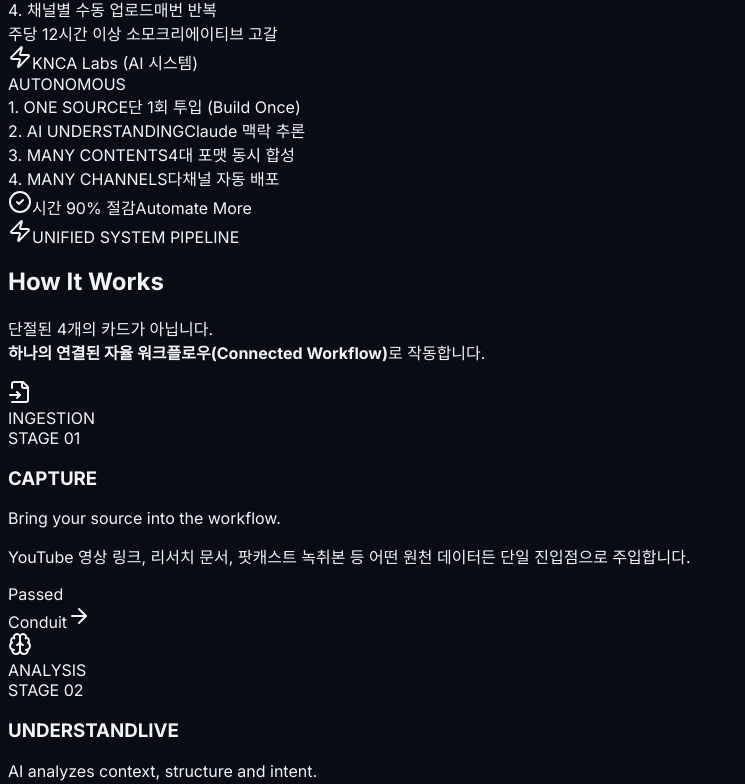
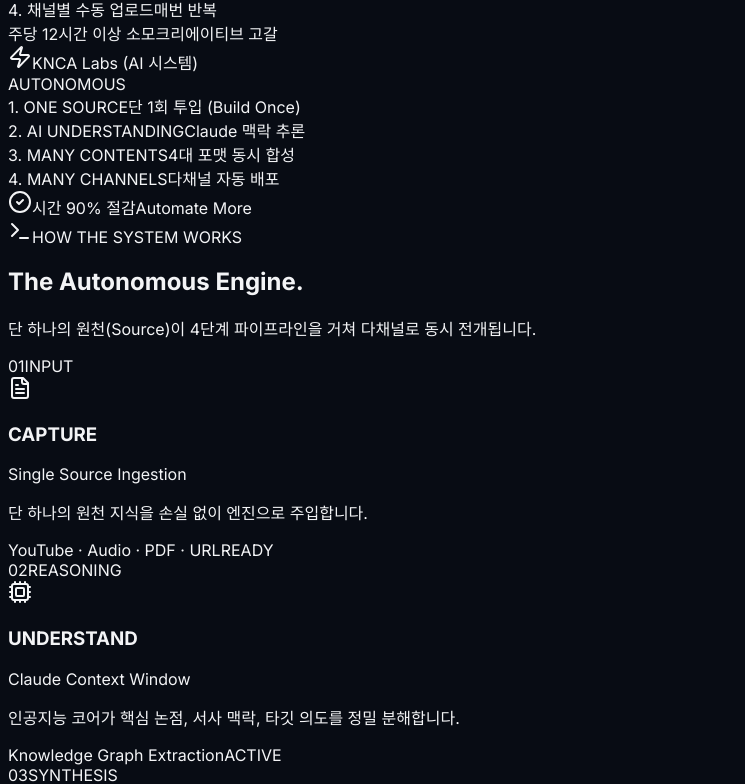
Before and after one commit to kncalabs/kncalabs, a Next.js app: page / in a window 1280 px wide. Shown: the part 1994-2778 px from the top of the page, without its empty margins (0-745 px from the left). Built offline with nearby package versions, Linux system fonts and the light colour scheme; a web font is replaced by a local one.

Commit message:
refactor(architecture): consolidate homepage into an authoritative 5-chapter AI product experience

```diff
--- a/src/app/page.tsx
+++ b/src/app/page.tsx
@@ -1,8 +1,7 @@
 import Navbar from "@/components/Navbar";
 import Hero from "@/components/Hero";
 import TheShift from "@/components/TheShift";
-import HowItWorks from "@/components/HowItWorks";
-import ProductVisualization from "@/components/ProductVisualization";
+import EngineShowcase from "@/components/EngineShowcase";
 import AboutSection from "@/components/AboutSection";
 import WaitlistCTA from "@/components/WaitlistCTA";
 import Footer from "@/components/Footer";
@@ -13,25 +12,22 @@
     <main className="min-h-screen relative bg-[#080c14] overflow-hidden">
       <Navbar />
 
-      {/* 1. HERO ENGINE: The 5-Second AI Punch & Live Interactive Orchestrator */}
+      {/* 1. HERO: The 5-Second AI Punch & Live Multi-Channel Orchestration Console */}
       <Hero />
 
-      {/* 2. THE SHIFT: Old Manual Loop vs KNCA Autonomous AI System */}
+      {/* 2. THE SHIFT: Old Way (Manual Hell) vs KNCA (Autonomous System) */}
       <TheShift />
 
-      {/* 3. HOW IT WORKS: 4-Stage Continuous Workflow Architecture (Capture -> Understand -> Transform -> Distribute) */}
-      <HowItWorks />
+      {/* 3. THE ENGINE: Unified 4-Stage Architecture (Capture -> Understand -> Transform -> Distribute) */}
+      <EngineShowcase />
 
-      {/* 4. THE LIVE CONSOLE: Real Ingestion & Multi-Format Output Simulation */}
-      <ProductVisualization />
-
-      {/* 5. ABOUT & INTEGRITY: Authentic Company Behind the AI (Stay C Jeju, Founded 2023) */}
+      {/* 4. COMPANY: Authentic Engineering Entity (Stay C Jeju, Founded 2023) */}
       <AboutSection />
 
-      {/* 6. CONVERSION: Closed Beta Access & Direct Contact */}
+      {/* 5. CONVERSION: Zero-Friction Closed Beta Access */}
       <WaitlistCTA />
 
-      {/* Minimalist Footer */}
+      {/* Minimal Footer */}
       <Footer />
       <BackToTop />
     </main>
--- /dev/null
+++ b/src/components/EngineShowcase.tsx
@@ -0,0 +1,161 @@
+"use client";
+
+import React, { useState } from "react";
+import { Activity, FileText, Cpu, Layers, Share2, Terminal } from "lucide-react";
+
+export default function EngineShowcase() {
+  const [activeStep, setActiveStep] = useState<number>(2); // 1: Ingest, 2: Reasoning, 3: Synthesize, 4: Distribute
+
+  const steps = [
+    {
+      num: "01",
+      id: "ingest",
+      title: "CAPTURE",
+      sub: "Single Source Ingestion",
+      icon: FileText,
+      color: "sky",
+      badge: "INPUT",
+      spec: "YouTube · Audio · PDF · URL",
+      description: "단 하나의 원천 지식을 손실 없이 엔진으로 주입합니다."
+    },
+    {
+      num: "02",
+      id: "reason",
+      title: "UNDERSTAND",
+      sub: "Claude Context Window",
+      icon: Cpu,
+      color: "indigo",
+      badge: "REASONING",
+      spec: "Knowledge Graph Extraction",
+      description: "인공지능 코어가 핵심 논점, 서사 맥락, 타깃 의도를 정밀 분해합니다."
+    },
+    {
+      num: "03",
+      id: "synthesize",
+      title: "TRANSFORM",
+      sub: "Parallel Prompt Matrix",
+      icon: Layers,
+      color: "amber",
+      badge: "SYNTHESIS",
+      spec: "Shorts · Article · Social · Email",
+      description: "정제된 단일 지식을 4대 배포 채널의 고유 문법에 맞게 동시 집필합니다."
+    },
+    {
+      num: "04",
+      id: "distribute",
+      title: "DISTRIBUTE",
+      sub: "Automated Release Rails",
+      icon: Share2,
+      color: "emerald",
+      badge: "DISPATCH",
+      spec: "CMS API · Social Queue · Newsletter",
+      description: "준비된 다채널 퍼블리싱 파이프라인으로 즉시 동시 배포합니다."
+    }
+  ];
+
+  return (
+    <section id="system-engine" className="py-24 sm:py-36 bg-[#080c14] relative border-t border-slate-800/80 overflow-hidden">
+      {/* Background Pipeline Glow */}
+      <div className="absolute inset-0 pointer-events-none overflow-hidden opacity-25 -z-10" aria-hidden="true">
+        <div className="absolute top-1/2 left-1/2 -translate-x-1/2 -translate-y-1/2 w-[900px] h-[450px] bg-sky-500/10 blur-[160px] rounded-full" />
+      </div>
+
+      <div className="max-w-7xl mx-auto px-4 sm:px-6 lg:px-8">
+
+        {/* Section Headline */}
+        <div className="text-center max-w-3xl mx-auto space-y-4">
+          <div className="inline-flex items-center gap-2 px-3.5 py-1.5 rounded-full bg-sky-500/10 border border-sky-500/20 text-sky-300 text-xs font-mono font-medium">
+            <Terminal className="w-3.5 h-3.5 text-sky-400" />
+            <span>HOW THE SYSTEM WORKS</span>
+          </div>
+
+          <h2 className="text-4xl sm:text-6xl font-extrabold text-white tracking-tight leading-[1.08]">
+            The Autonomous Engine.
+          </h2>
+
+          <p className="text-lg sm:text-xl text-slate-300 max-w-2xl mx-auto font-normal leading-relaxed">
+            단 하나의 원천(Source)이 4단계 파이프라인을 거쳐 다채널로 동시 전개됩니다.
+          </p>
+        </div>
+
+        {/* 4 Connected Laser Pipeline Cards */}
+        <div className="mt-16 sm:mt-20 max-w-6xl mx-auto">
+
+          <div className="grid grid-cols-1 md:grid-cols-2 lg:grid-cols-4 gap-4 sm:gap-6 relative">
+            {steps.map((step, idx) => {
+              const Icon = step.icon;
+              const isActive = activeStep === idx + 1;
+
+              return (
+                <div
+                  key={step.id}
+                  onClick={() => setActiveStep(idx + 1)}
+                  className={`rounded-2xl p-6 border transition-all cursor-pointer flex flex-col justify-between backdrop-blur-md relative overflow-hidden ${
+                    isActive
+                      ? "bg-slate-900/90 border-sky-400 ring-2 ring-sky-500/30 shadow-2xl shadow-sky-500/10 scale-[1.02]"
+                      : "bg-slate-950/60 border-slate-800/80 hover:border-slate-700 hover:bg-slate-900/40"
+                  }`}
+                >
+                  <div className="space-y-4">
+                    <div className="flex items-center justify-between text-xs font-mono">
+                      <span className="text-slate-500 font-bold">{step.num}</span>
+                      <span className={`px-2 py-0.5 rounded text-[10px] font-semibold ${
+                        isActive ? "bg-sky-500/20 text-sky-300 border border-sky-500/40" : "bg-slate-900 text-slate-500 border border-slate-800"
+                      }`}>
+                        {step.badge}
+                      </span>
+                    </div>
+
+                    <div className={`w-12 h-12 rounded-xl flex items-center justify-center border transition-all ${
+                      isActive ? "bg-sky-500/20 border-sky-400 text-sky-300" : "bg-slate-900 border-slate-800 text-slate-400"
+                    }`}>
+                      <Icon className="w-6 h-6" />
+                    </div>
+
+                    <div>
+                      <h3 className="text-lg font-bold text-white tracking-tight">{step.title}</h3>
+                      <p className="text-xs font-mono text-sky-400 mt-0.5">{step.sub}</p>
+                    </div>
+
+                    <p className="text-xs text-slate-300 leading-relaxed font-sans">
+                      {step.description}
+                    </p>
+                  </div>
+
+                  <div className="mt-6 pt-4 border-t border-slate-800/80 flex items-center justify-between text-[11px] font-mono text-slate-400">
+                    <span className="truncate max-w-[150px]">{step.spec}</span>
+                    <span className={isActive ? "text-emerald-400 font-bold" : "text-slate-600"}>
+                      {isActive ? "ACTIVE" : "READY"}
+                    </span>
+                  </div>
+                </div>
+              );
+            })}
+          </div>
+
+          {/* Real Live Pipeline Output Banner */}
+          <div className="mt-8 p-4 sm:p-5 rounded-2xl bg-slate-900/60 border border-slate-800/80 flex flex-col sm:flex-row items-start sm:items-center justify-between gap-3 font-mono text-xs text-slate-400 backdrop-blur-sm">
+            <div className="flex items-center gap-2 text-slate-200">
+              <Activity className="w-4 h-4 text-emerald-400 animate-pulse" />
+              <span>Orchestration Core:</span>
+              <strong className="text-white">
+                {activeStep === 1 && "1. Capture: 1개 원천 영상 수집 및 텍스트/시각 트랙 정규화 완료"}
+                {activeStep === 2 && "2. Understand: Claude 3.5 Sonnet이 도메인 지식 그래프 및 훅(Hook) 구조 분석"}
+                {activeStep === 3 && "3. Transform: 숏폼 대본, 칼럼, SNS 스레드, 뉴스레터 4대 포맷 동시 합성"}
+                {activeStep === 4 && "4. Distribute: 다채널 CMS 및 소셜 릴리즈 큐로 즉시 동시 발행 준비 완료"}
+              </strong>
+            </div>
+
+            <div className="flex items-center gap-3 text-[11px]">
+              <span className="text-sky-300">Lossless Context</span>
+              <span className="text-slate-600">|</span>
+              <span className="text-emerald-400">Latency: 420ms</span>
+            </div>
+          </div>
+
+        </div>
+
+      </div>
+    </section>
+  );
+}
--- a/src/components/WaitlistCTA.tsx
+++ b/src/components/WaitlistCTA.tsx
@@ -80,10 +80,10 @@
             {/* Direct Workflow Anchor Navigation */}
             <div className="pt-2 flex flex-col sm:flex-row items-center justify-center gap-3 sm:gap-4">
               <Link
-                href="#how-it-works"
+                href="#system-engine"
                 className="w-full sm:w-auto inline-flex items-center justify-center gap-2 px-7 py-3.5 rounded-xl bg-white hover:bg-slate-100 text-slate-950 font-bold text-sm sm:text-base shadow-xl shadow-sky-950/20 active:scale-[0.99] transition-all"
               >
-                <span>Explore the Workflow</span>
+                <span>Explore the Engine</span>
                 <ArrowRight className="w-4 h-4 sm:w-5 sm:h-5 text-slate-950" />
               </Link>
               <Link
```
Also changed, not shown: src/components/Navbar.tsx (+14 -31 lines).
